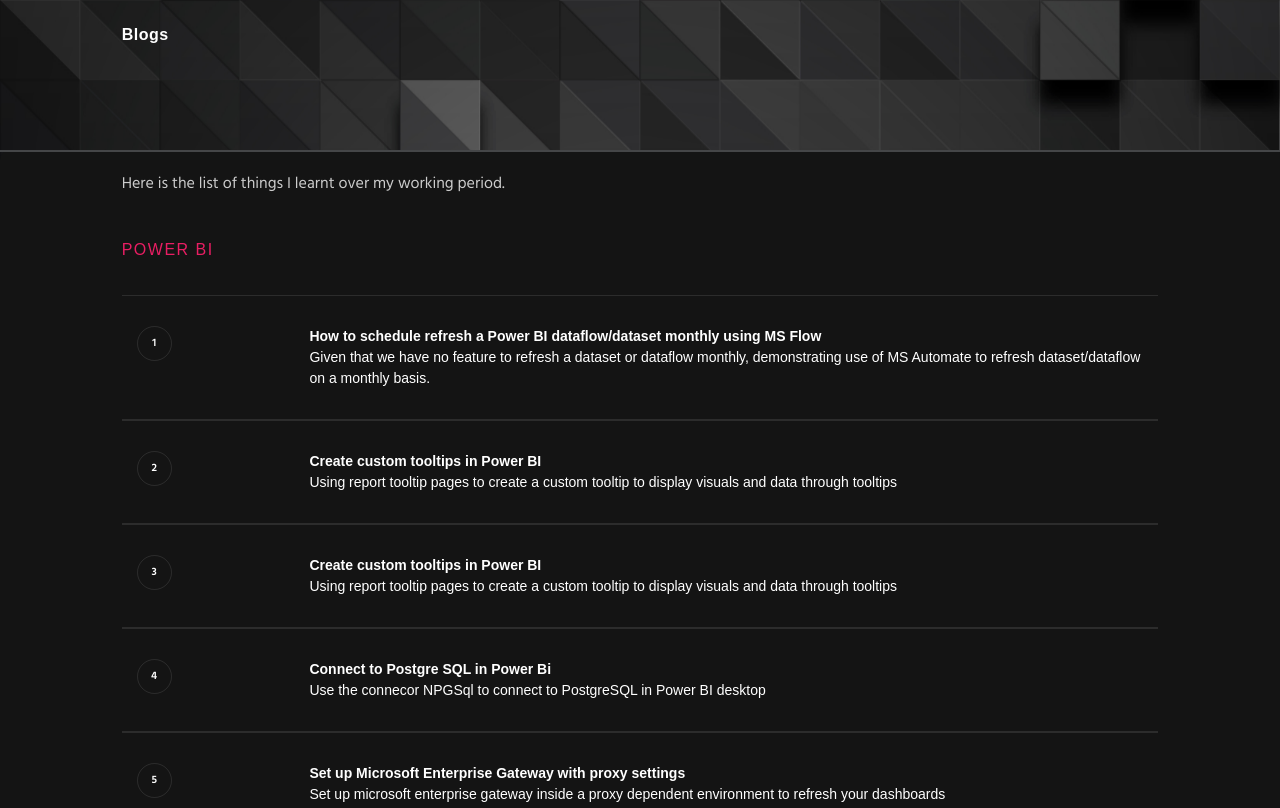
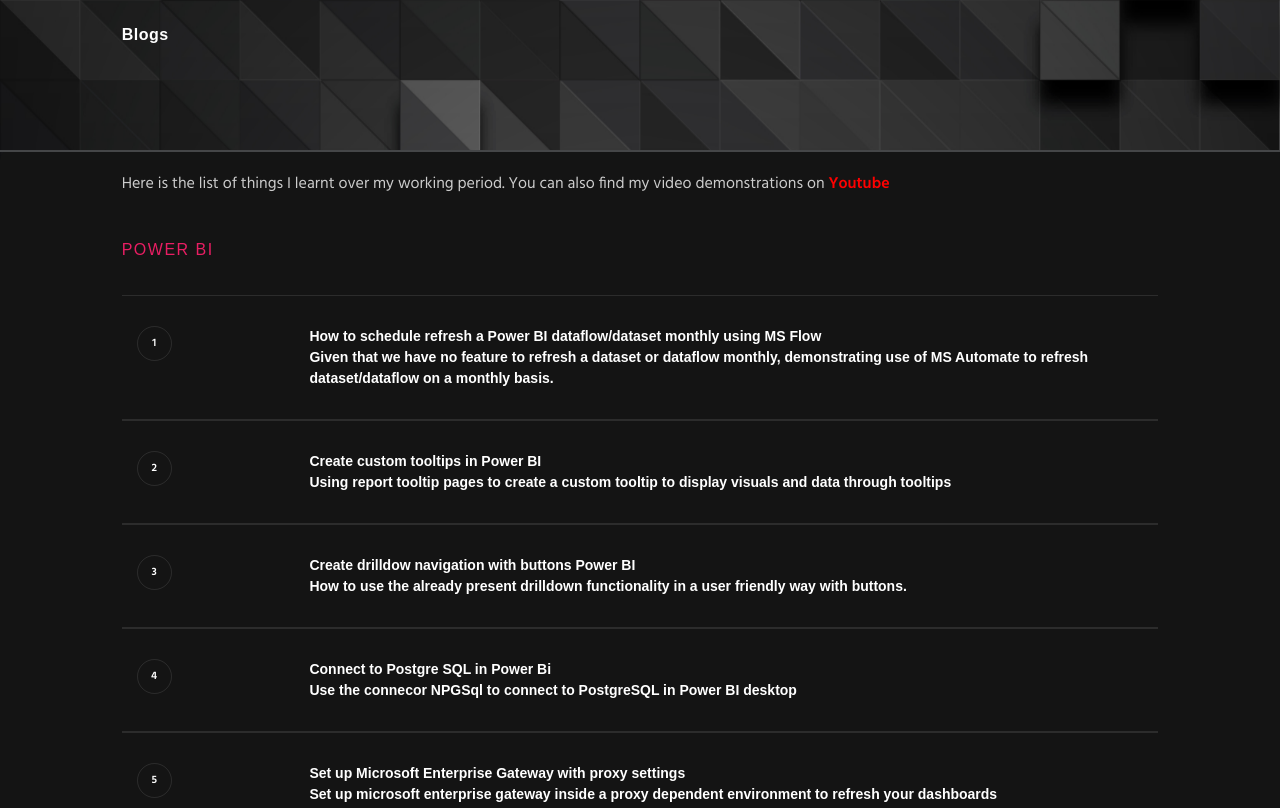
Before and after one commit to aditpandey/aditpandey.github.io, a plain HTML site: page learningslist.html in a window 1280 px wide. Shown: the top 808 px of the page. Drawn offline with Linux system fonts and the light colour scheme.

Commit message:
Add files via upload

```diff
--- a/learningslist.html
+++ b/learningslist.html
@@ -143,7 +143,7 @@
 					<section id="edu_sec" class="col-lg-10 col-md-11 col-sm-11 center-div education-wrap  sec-pad">
 
 						<p class="wow fadeInUp" data-wow-duration=".4s">
-							Here is the list of things I learnt over my working period.
+							Here is the list of things I learnt over my working period. You can also find my video demonstrations on <a href="https://www.youtube.com/channel/UCAfxT1AUwea-DdRui4fMT7A"><strong style="color: red;">Youtube<strong</a>
 						</p>
 
 						<h6 style="margin-top: 42px;">Power Bi</h6>
@@ -177,15 +177,14 @@
 									</div>
 								</div>
 							</a>
-							<a href="https://aditpandey.github.io/" target="blank">
+							<a href="https://aditpandey.github.io/drilldown/buttondrilldown.html" target="blank">
 								<div class="qualfication first-row wow fadeInUp" data-wow-duration=".4s">
 									<div class="col-sm-2">
 										<span class="row-count"><span>3</span></span>
 									</div>
 									<div class="col-sm-10">
-										<strong>Create custom tooltips in Power BI</strong></br>
-										<span class="dash-pointer">Using report tooltip pages to create a custom tooltip
-											to display visuals and data through tooltips</span>
+										<strong>Create drilldow navigation with buttons Power BI</strong></br>
+										<span class="dash-pointer">How to use the already present drilldown functionality in a user friendly way with buttons.</span>
 										<span class="achive-pts"></span>
 									</div>
 								</div>
```
